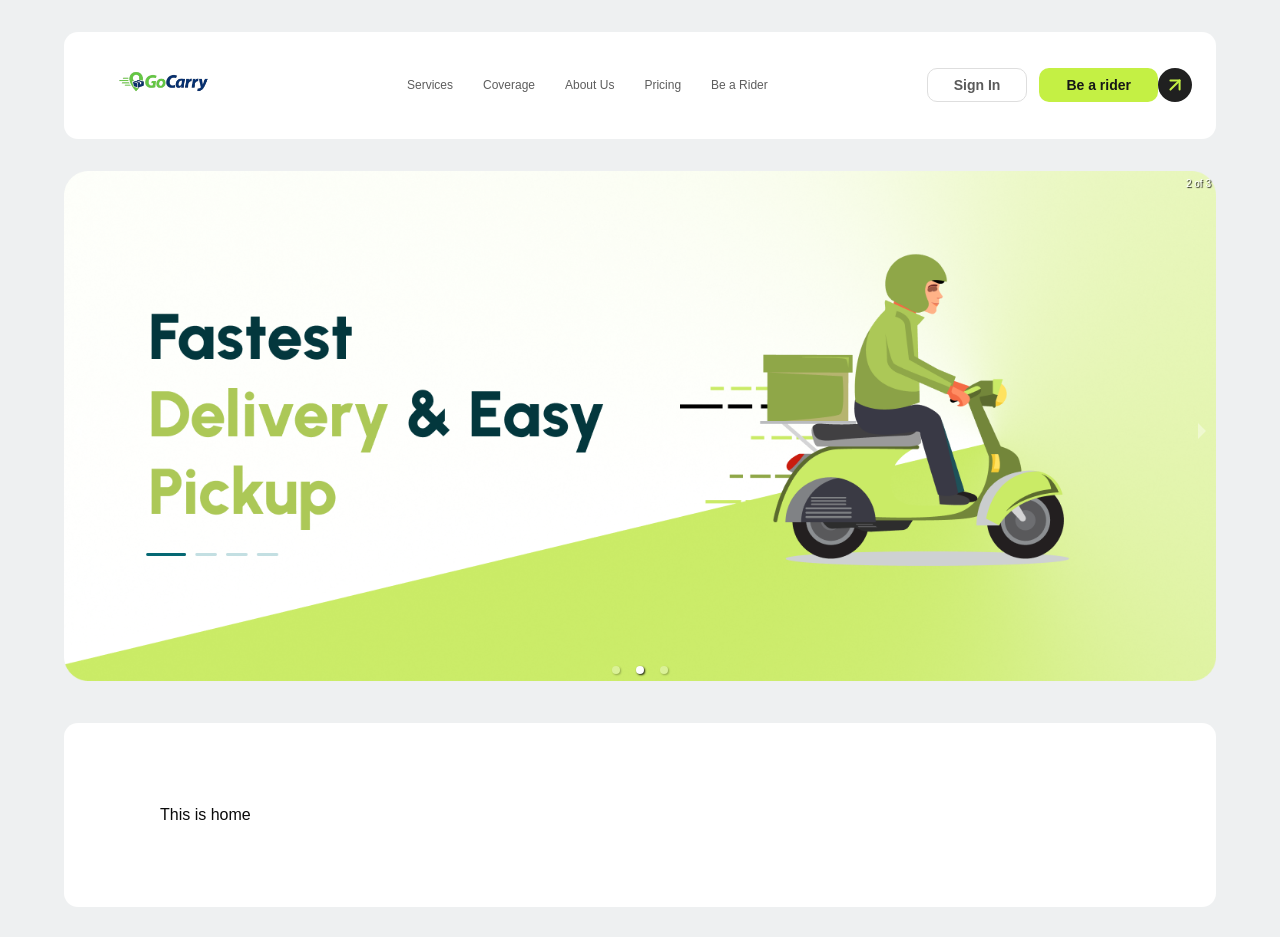
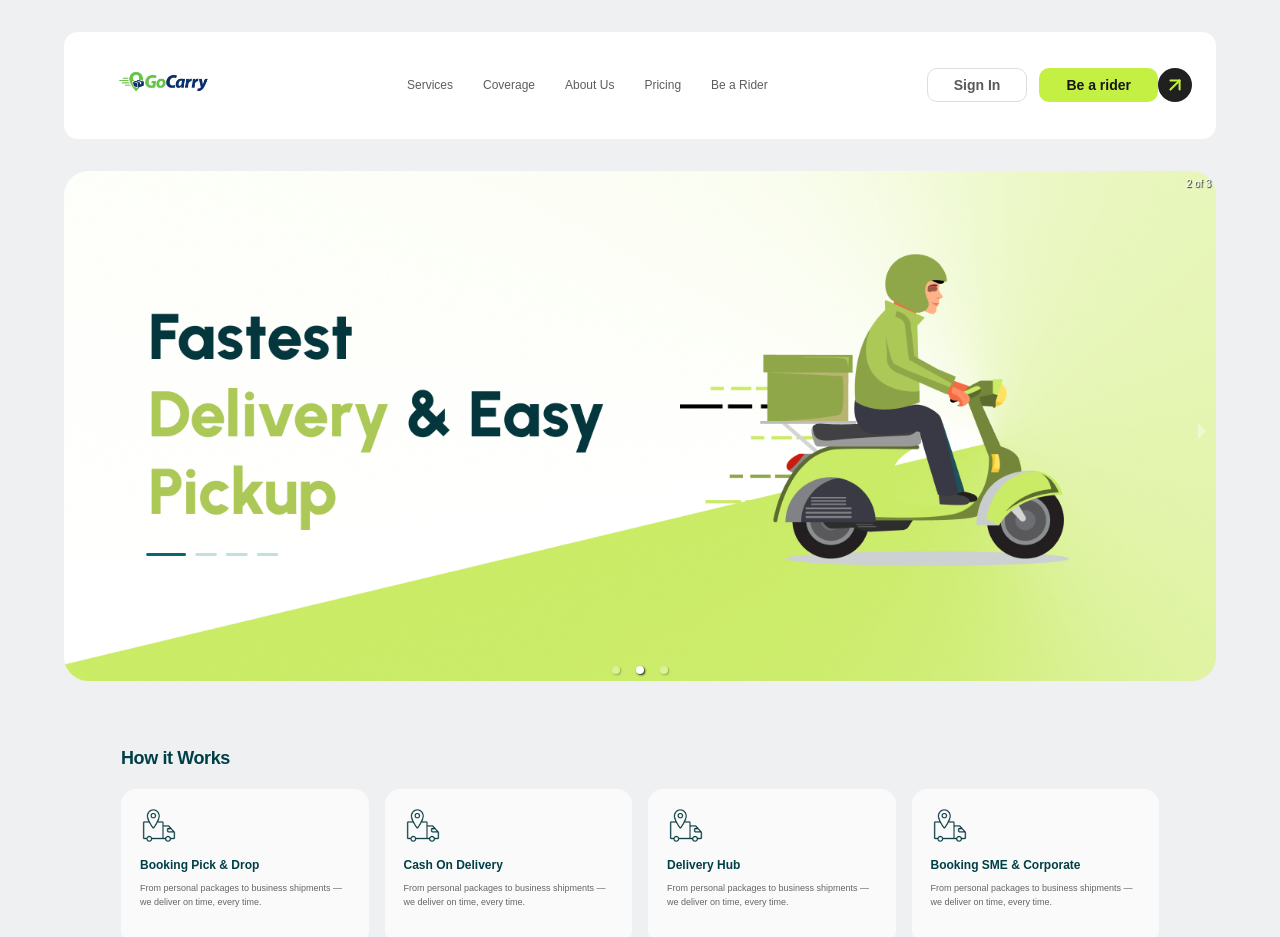
Before and after one commit to tushar-hossain/GoCarry-client-side, a React (Vite) app: page / in a window 1280 px wide. Shown: the top 937 px of the page. Built offline with nearby package versions, Linux system fonts and the light colour scheme.

Commit message:
How It Works Section design exact figma

```diff
--- /dev/null
+++ b/src/Pages/LandingPage/Components/HowItWorks/index.jsx
@@ -0,0 +1,68 @@
+import bookingIcon from "../../../../../public/assets/bookingIcon.png";
+
+const services = [
+  {
+    title: "Booking Pick & Drop",
+    description:
+      "From personal packages to business shipments — we deliver on time, every time.",
+  },
+  {
+    title: "Cash On Delivery",
+    description:
+      "From personal packages to business shipments — we deliver on time, every time.",
+  },
+  {
+    title: "Delivery Hub",
+    description:
+      "From personal packages to business shipments — we deliver on time, every time.",
+  },
+  {
+    title: "Booking SME & Corporate",
+    description:
+      "From personal packages to business shipments — we deliver on time, every time.",
+  },
+];
+
+function HowItWorks() {
+  return (
+    <section className="w-full bg-[#eef0f1] py-12 sm:py-14">
+      <div className="mx-auto max-w-[1038px] w-full px-4 sm:px-6 lg:px-0">
+        {/* Section Heading */}
+        <h2 className="mb-5 text-[18px] font-bold leading-[22px] tracking-[-0.4px] text-[#003f46]">
+          How it Works
+        </h2>
+
+        {/* Cards */}
+        <div className="grid grid-cols-1 gap-4 sm:grid-cols-2 lg:grid-cols-4">
+          {services.map((service) => (
+            <div
+              key={service.title}
+              className="min-h-[156px] rounded-[15px] bg-[#fafafa] px-[19px] py-[18px]"
+            >
+              {/* Icon */}
+              <div className="mb-3 h-[38px] w-[38px]">
+                <img
+                  src={bookingIcon}
+                  alt=""
+                  className="h-full w-full object-contain"
+                />
+              </div>
+
+              {/* Title */}
+              <h3 className="mb-2 text-[12px] font-bold leading-[16px] text-[#003f46]">
+                {service.title}
+              </h3>
+
+              {/* Description */}
+              <p className="text-[9px] font-normal leading-[14px] text-[#666666]">
+                {service.description}
+              </p>
+            </div>
+          ))}
+        </div>
+      </div>
+    </section>
+  );
+}
+
+export default HowItWorks;
--- a/src/Pages/LandingPage/index.jsx
+++ b/src/Pages/LandingPage/index.jsx
@@ -1,4 +1,5 @@
 import Banner from "./Components/Banner_Slider";
+import HowItWorks from "./Components/HowItWorks";
 
 const Home = () => {
   return (
@@ -6,8 +7,8 @@ const Home = () => {
       <div className="mt-8">
         <Banner />
       </div>
-      <div className="py-20 px-24 bg-white my-8 rounded-[14px]">
-        This is home
+      <div>
+        <HowItWorks />
       </div>
     </div>
   );
```
